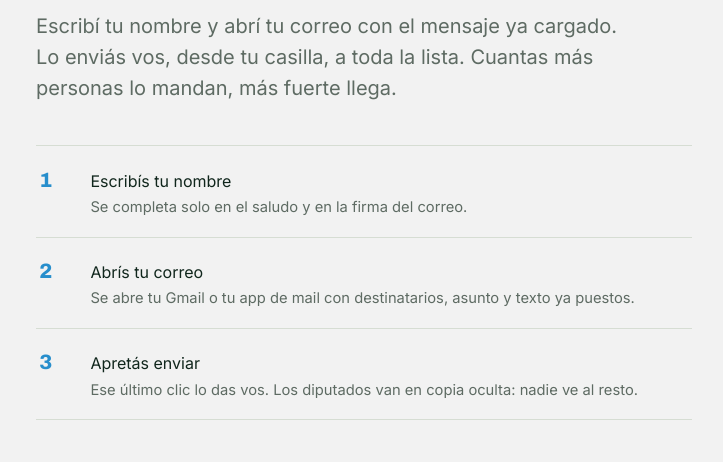
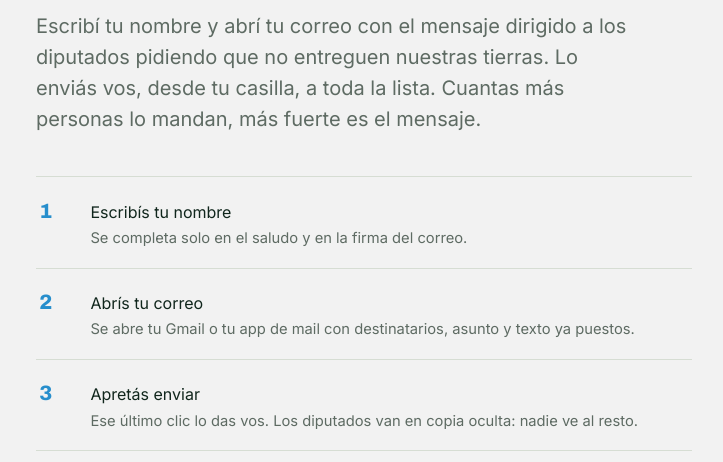
Before and after one commit to sofiasci/ley-de-tierras, a plain HTML site: page index.html in a window 1280 px wide. Shown: the part 333-795 px from the top of the page, without its empty margins (276-999 px from the left). Drawn offline with nearby package versions, Linux system fonts and the light colour scheme.

Commit message:
Update index.html

```diff
--- a/index.html
+++ b/index.html
@@ -161,8 +161,8 @@ Le pido que esté en su banca y vote para recuperar los límites. Voy a estar at
   <p class="mark">Jóvenes por el Clima · Acción</p>
 
   <h1>Sumá tu voz.<em>Defendé las tierras argentinas.</em></h1>
-  <p class="lede">Escribí tu nombre y abrí tu correo con el mensaje ya cargado.
-    Lo enviás vos, desde tu casilla, a toda la lista. Cuantas más personas lo mandan, más fuerte llega.</p>
+  <p class="lede">Escribí tu nombre y abrí tu correo con el mensaje dirigido a los diputados pidiendo que no entreguen nuestras tierras.
+    Lo enviás vos, desde tu casilla, a toda la lista. Cuantas más personas lo mandan, más fuerte es el mensaje.</p>
 
   <ol class="steps">
     <li><b>1</b><span>Escribís tu nombre
```
